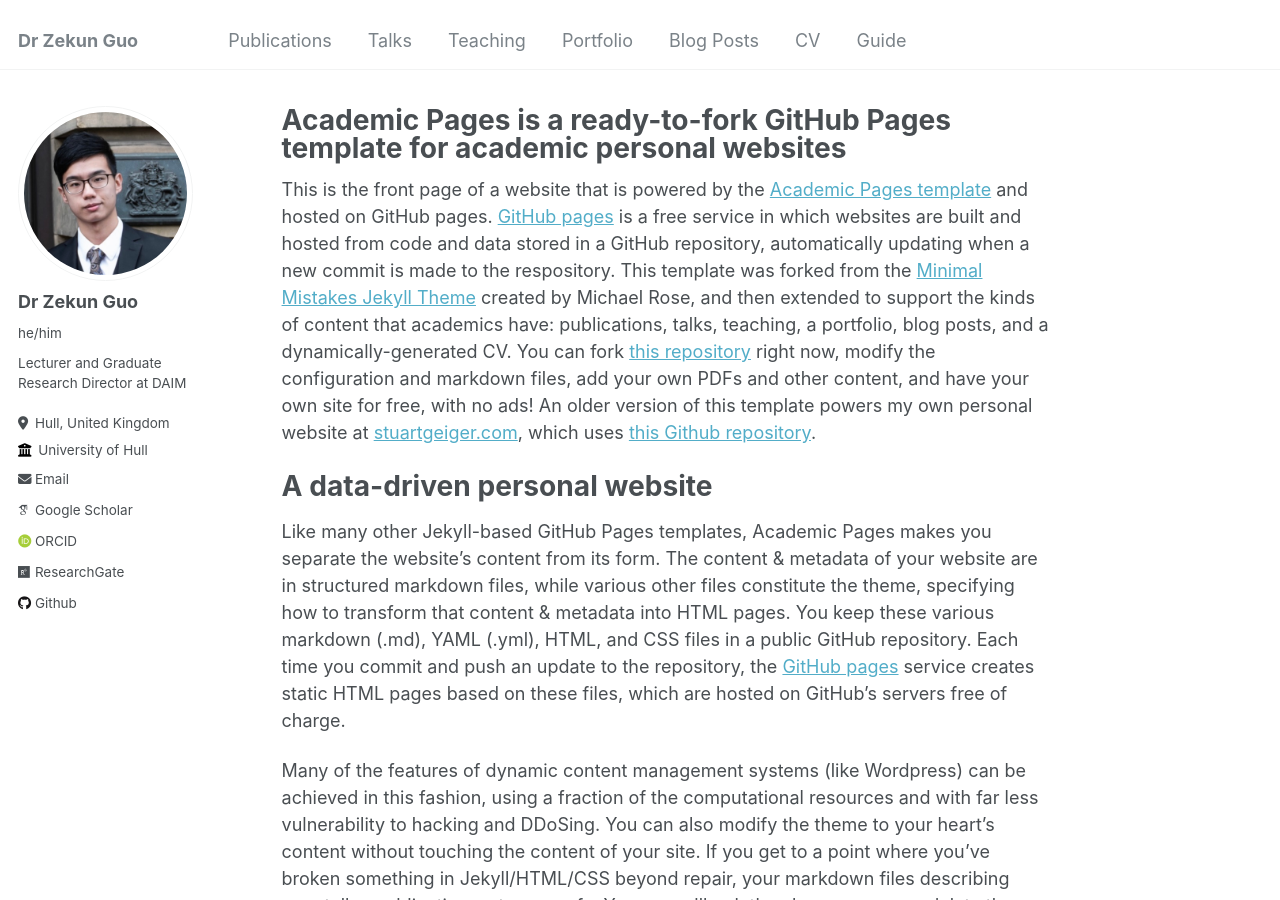
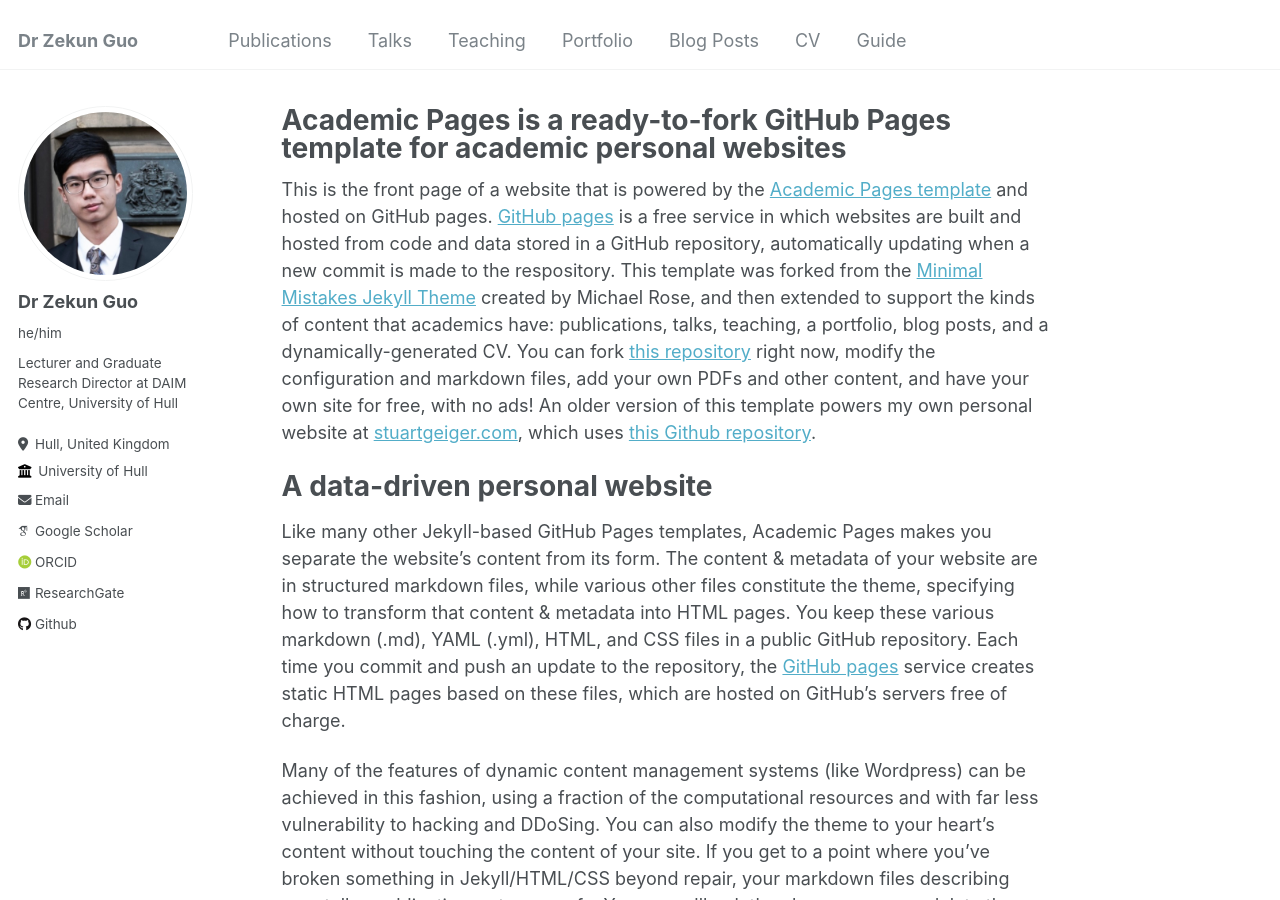
Before and after one commit to drzekunguo/drzekunguo.github.io, a Jekyll site: the page built from _pages/about.md, in a window 1280 px wide and 900 px high. Built offline with Jekyll 4.4.1, drawn with Linux system fonts in a browser that asks for light colours; some web fonts are replaced.

Commit message:
Update _config.yml

```diff
--- a/_config.yml
+++ b/_config.yml
@@ -24,7 +24,7 @@
   avatar           : "profile.jpg"
   name             : "Dr Zekun Guo"
   pronouns         : "he/him"
-  bio              : "Lecturer and Graduate Research Director at DAIM"
+  bio              : "Lecturer and Graduate Research Director at DAIM Centre, University of Hull"
   location         : "Hull, United Kingdom"
   employer         : "University of Hull"
   uri              : # URL
```
